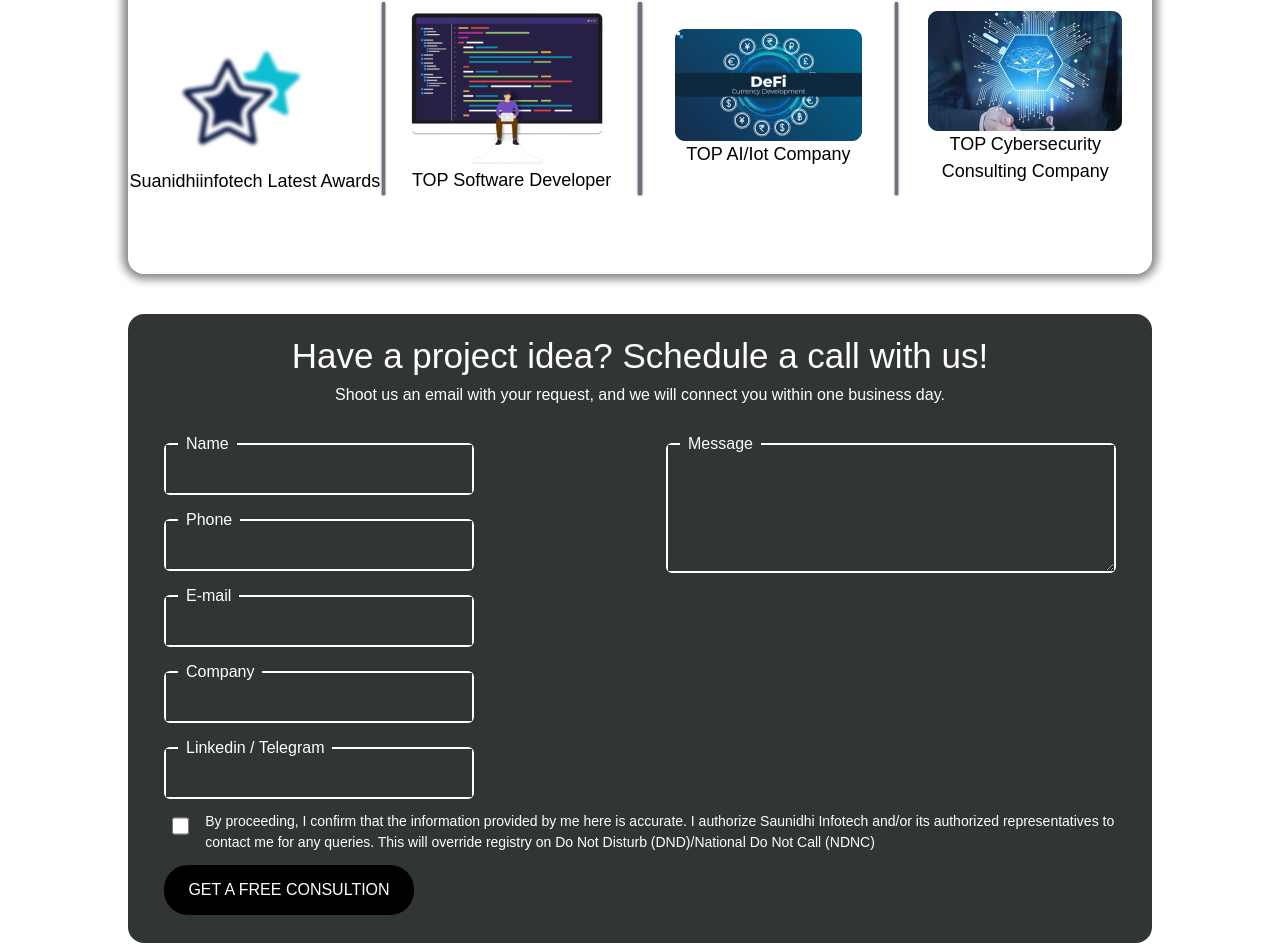
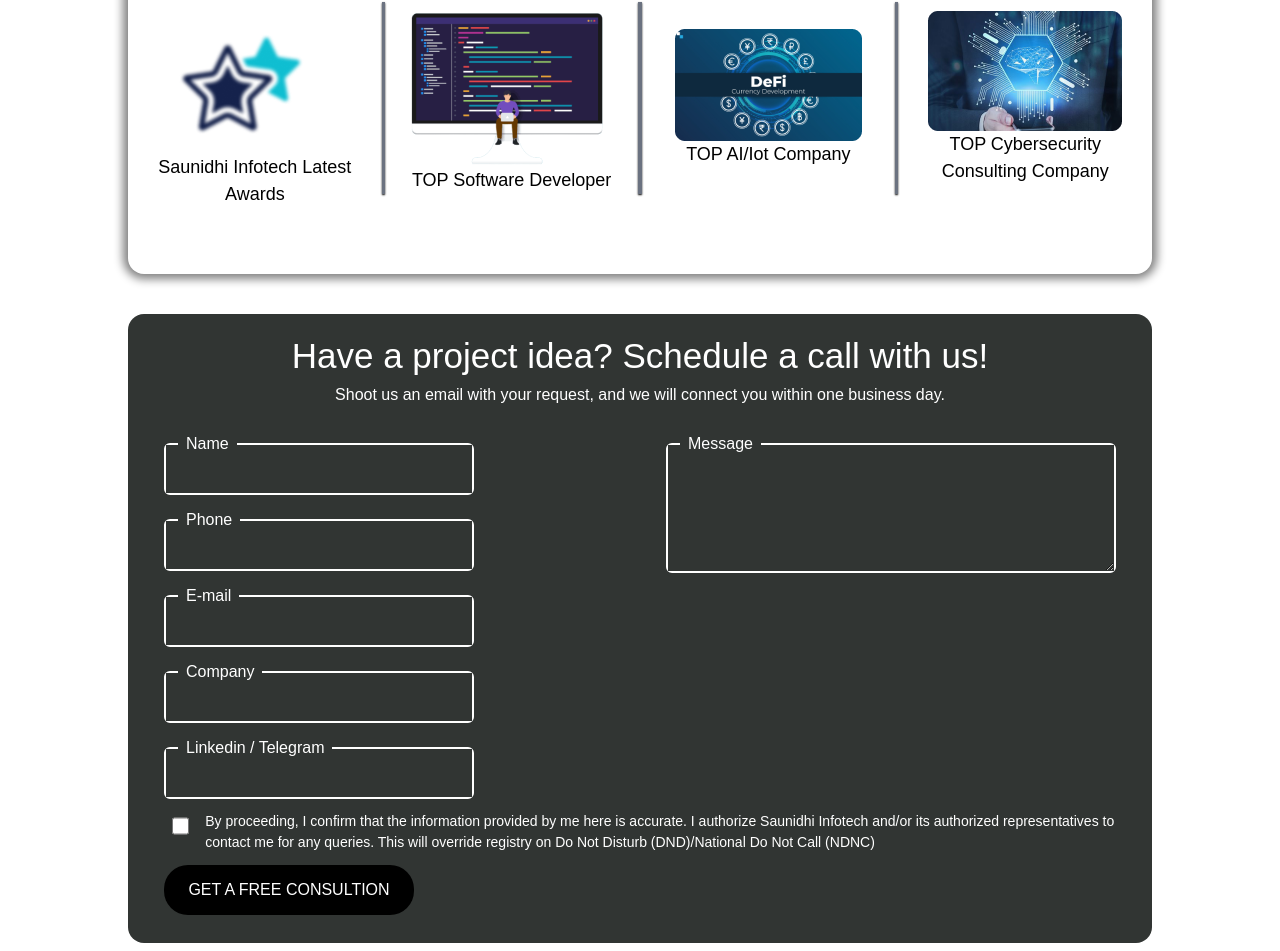
Before and after one commit to saunidhi/saunidhi_infotech, a React (Create React App) app: page / in a window 1280 px wide. Shown: the part 3392-4343 px from the top of the page. Built offline with nearby package versions, Linux system fonts and the light colour scheme.

Commit message:
Update AddBanner.jsx

```diff
--- a/src/Components/AddBanner.jsx
+++ b/src/Components/AddBanner.jsx
@@ -20,7 +20,7 @@ function AddBanner() {
                         <div className="image mx-auto">
                             <img src={Suanidhi} alt="" />
                         </div>
-                        <div className="text-[18px] items-center capitalize">Suanidhiinfotech latest awards</div>
+                        <div className="text-[18px] items-center capitalize">saunidhi infotech latest awards</div>
                     </div>
                 </div>
 
```
